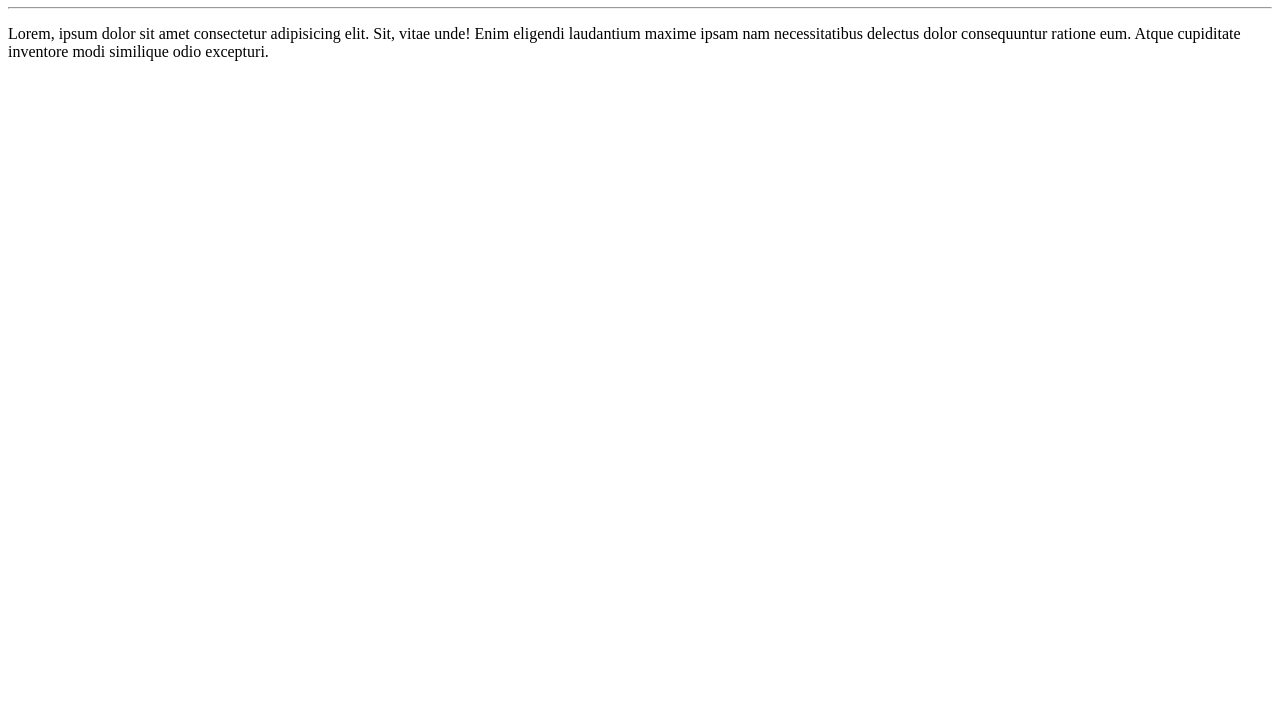
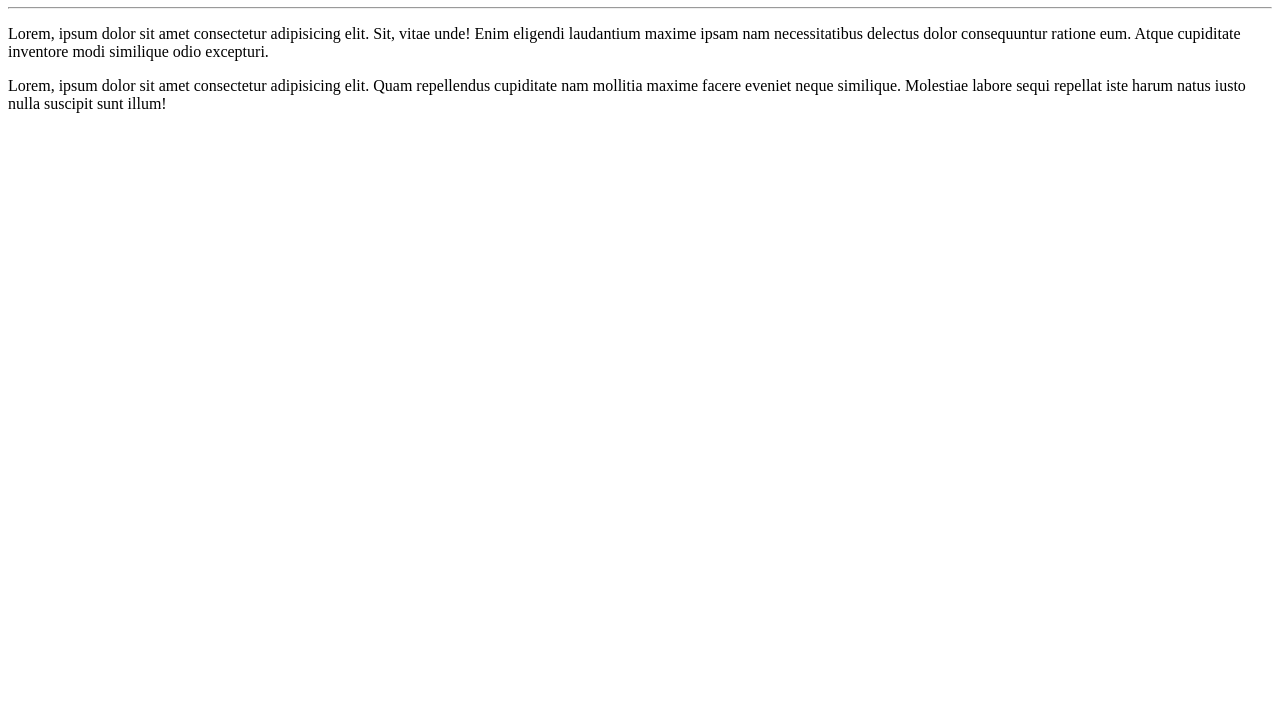
Before and after one commit to MagalhaesRaphael/OlaMundo, a plain HTML site: page Site Exemplo/index.html in a window 1280 px wide. Shown: the part 73-800 px from the top of the page. Drawn offline with Linux system fonts and the light colour scheme.

Commit message:
Adicionei um paragrafo

```diff
--- a/Site Exemplo/index.html
+++ b/Site Exemplo/index.html
@@ -10,6 +10,6 @@
     <h1> Olá, Mundo!</h1>
     <hr>
     <p>Lorem, ipsum dolor sit amet consectetur adipisicing elit. Sit, vitae unde! Enim eligendi laudantium maxime ipsam nam necessitatibus delectus dolor consequuntur ratione eum. Atque cupiditate inventore modi similique odio excepturi.  </p>
-
+    <p>Lorem, ipsum dolor sit amet consectetur adipisicing elit. Quam repellendus cupiditate nam mollitia maxime facere eveniet neque similique. Molestiae labore sequi repellat iste harum natus iusto nulla suscipit sunt illum!</p>
 </body>
 </html>
```
